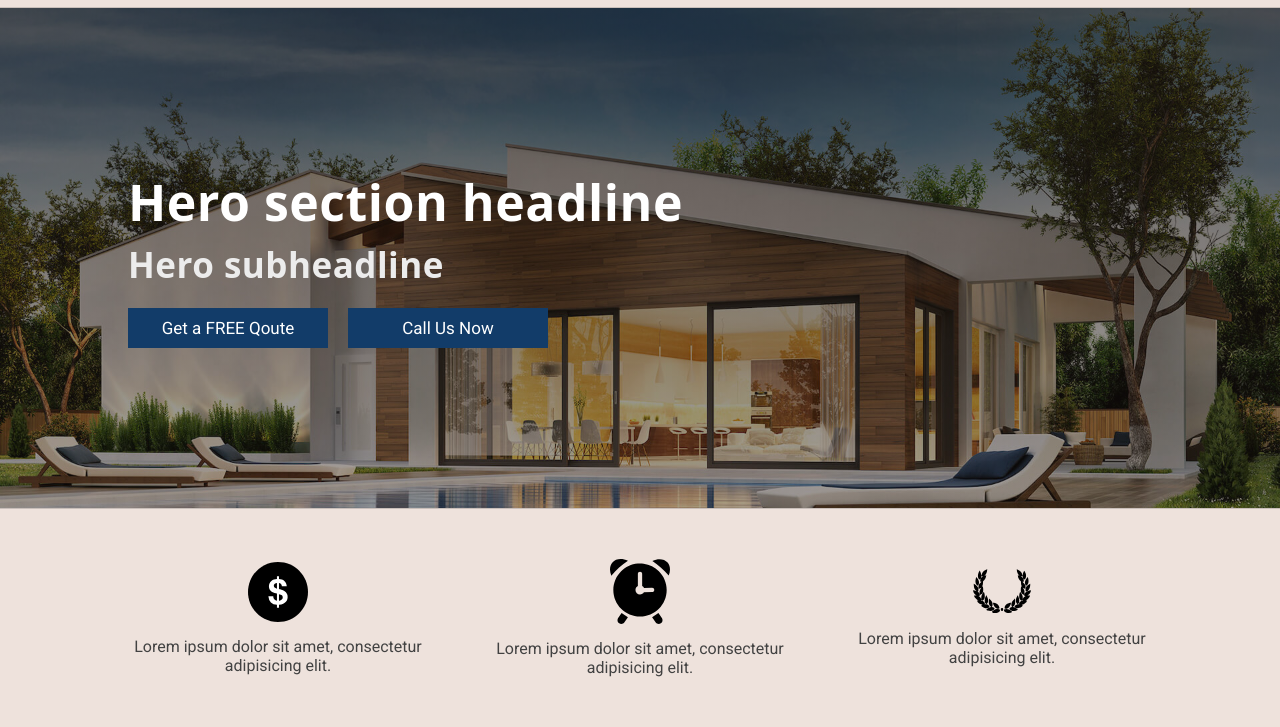
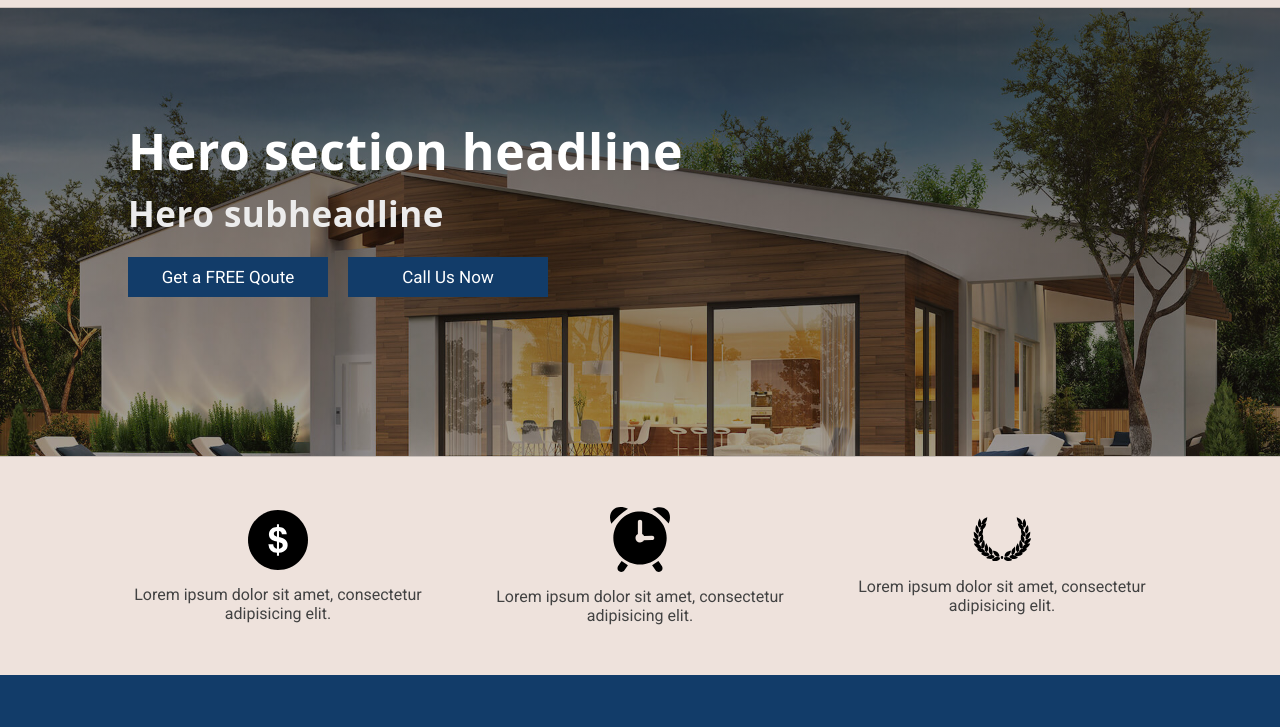
Before and after one commit to Hridoy-Patwary/property-solutions, a plain HTML site: page index.html in a window 1280 px wide. Shown: the part 73-800 px from the top of the page. Drawn offline with Linux system fonts and the light colour scheme; a web font is replaced by a local one.

Commit message:
change to hero section

```diff
--- a/style.css
+++ b/style.css
@@ -68,7 +68,9 @@ header nav{
 
 /* ---------------- hero section ---------------- */
 #hero{
-    height: 500px;
+    height: 35vw;
+    min-height: 350px;
+    max-height: 800px;
     background-image: linear-gradient(#1b130eb3, #1b130e61), url('./assets/hero-banner.jpeg');
     background-size: cover;
 }
@@ -78,6 +80,10 @@ header nav{
     display: flex;
     flex-direction: column;
     justify-content: center;
+}
+
+.hero-content-container{
+    padding-bottom: 50px;
 }
 
 .hero-content-container h1{
```
